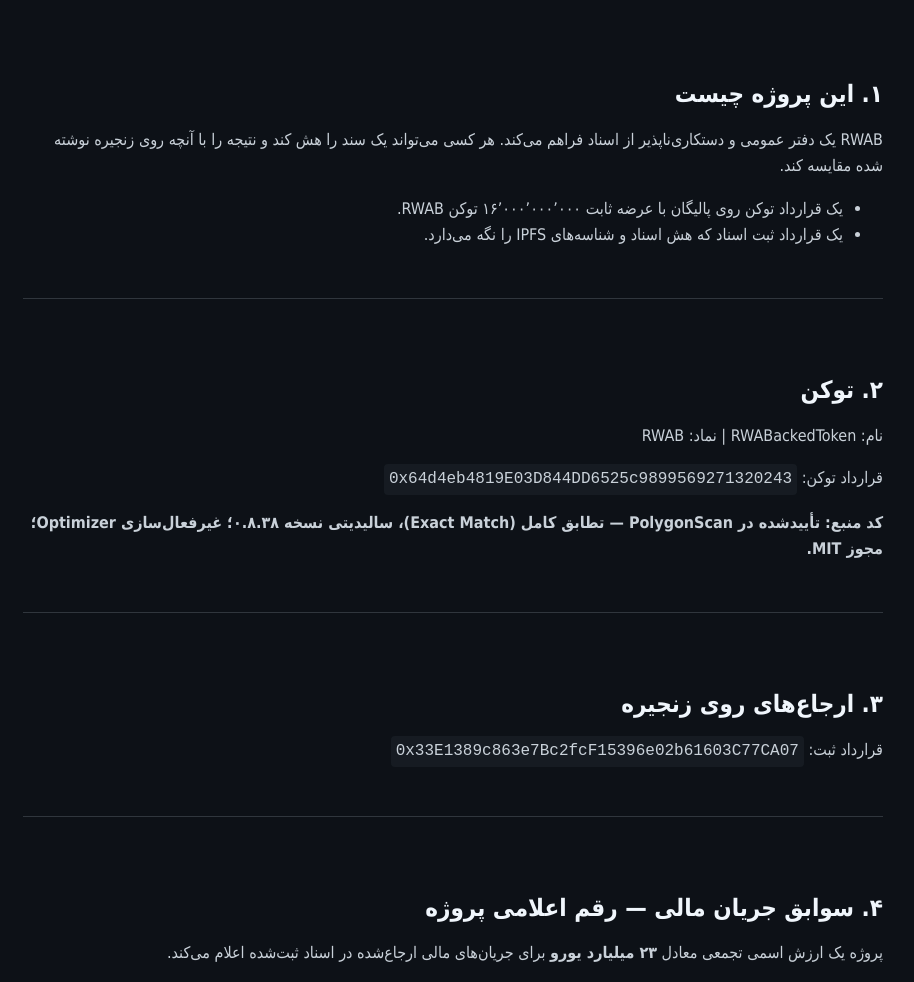
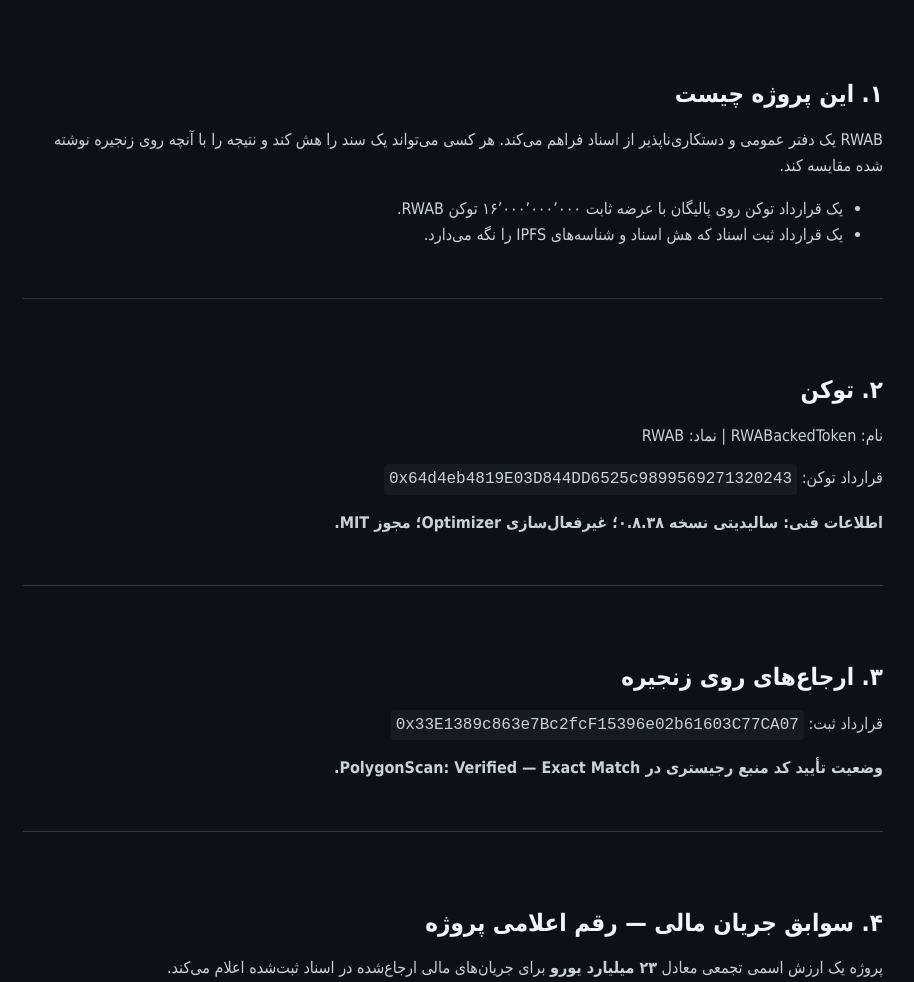
Before and after one commit to rwab-official/RWAB, a plain HTML site: page fa.html in a window 1280 px wide. Shown: the part 237-1219 px from the top of the page, without its empty margins (187-1101 px from the left). Drawn offline with Linux system fonts and the light colour scheme.

Commit message:
Modify technical information in fa.html
Updated source code verification details in fa.html.

```diff
--- a/fa.html
+++ b/fa.html
@@ -5,9 +5,7 @@
   <meta name="viewport" content="width=device-width, initial-scale=1">
   <meta name="description" content="RWAB اطلاعات توکن پالیگان، دفتر ثبت اسناد، بنیان‌گذار و شفاف‌سازی‌های پروژه را منتشر می‌کند.">
   <meta name="theme-color" content="#0d1117">
-  <link rel="icon" href="favicon.png">
   <link rel="canonical" href="https://rwab-official.github.io/RWAB/fa.html">
-  <link rel="alternate" hreflang="en" href="https://rwab-official.github.io/RWAB/">
   <title>RWAB | سامانه ثبت اسناد روی پالیگان</title>
   <style>
     * { box-sizing: border-box; }
@@ -54,12 +52,13 @@
     <h2>۲. توکن</h2>
     <p>نام: RWABackedToken | نماد: RWAB</p>
     <p>قرارداد توکن: <code>0x64d4eb4819E03D844DD6525c9899569271320243</code></p>
-    <p><strong>کد منبع: تأییدشده در PolygonScan — تطابق کامل (Exact Match)، سالیدیتی نسخه ۰.۸.۳۸؛ غیرفعال‌سازی Optimizer؛ مجوز MIT.</strong></p>
+    <p><strong>اطلاعات فنی: سالیدیتی نسخه ۰.۸.۳۸؛ غیرفعال‌سازی Optimizer؛ مجوز MIT.</strong></p>
   </section>
 
   <section>
     <h2>۳. ارجاع‌های روی زنجیره</h2>
     <p>قرارداد ثبت: <code>0x33E1389c863e7Bc2fcF15396e02b61603C77CA07</code></p>
+    <p><strong>وضعیت تأیید کد منبع رجیستری در PolygonScan: Verified — Exact Match.</strong></p>
   </section>
 
   <section>
```
